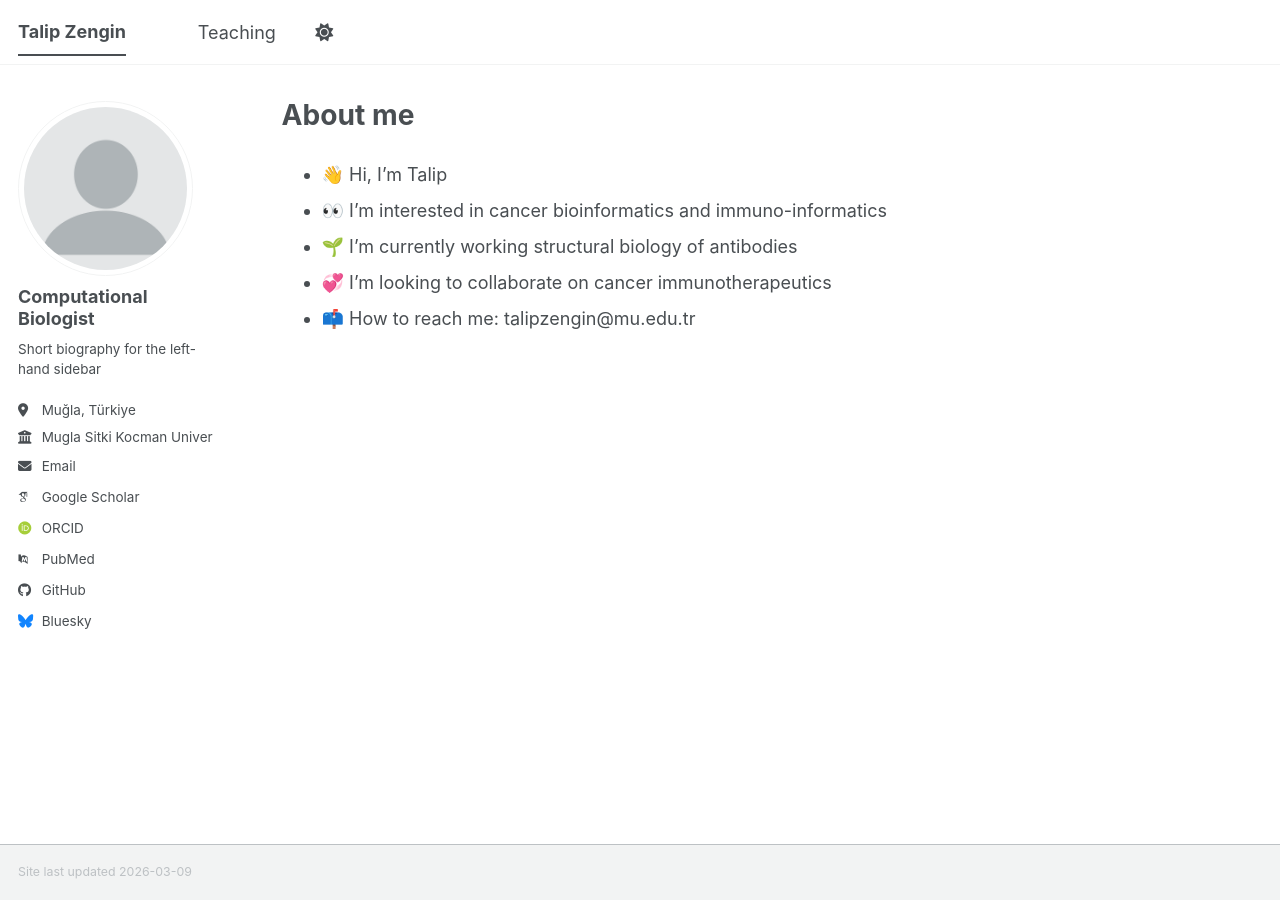
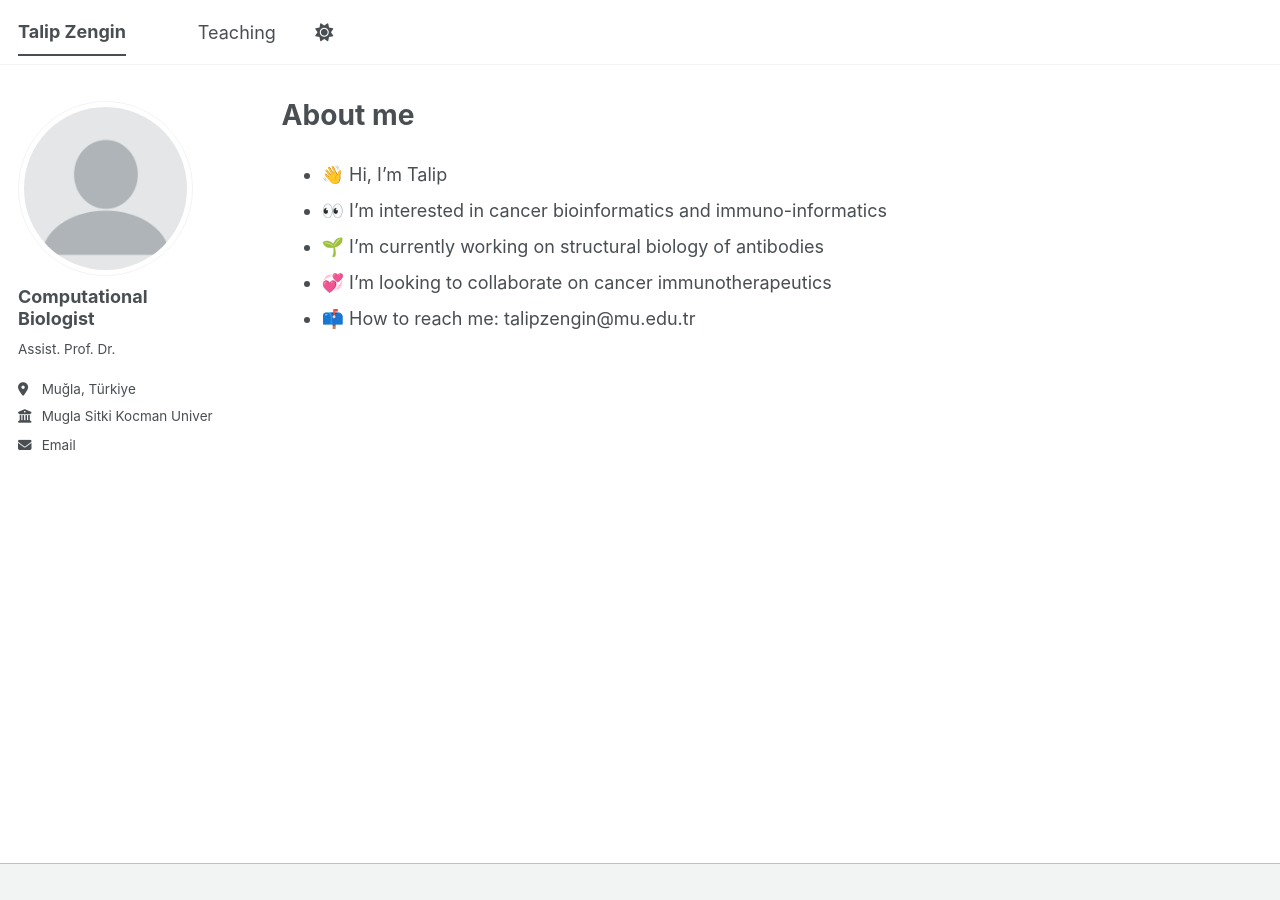
Before and after one commit to talipzengin/talipzengin.github.io, a Jekyll site: the page built from _pages/about.md, in a window 1280 px wide. Built offline with Jekyll 4.4.1, drawn with Linux system fonts in a browser that asks for light colours; some web fonts are replaced; a script bundle is joined from its source files by our own code; library files that are not in the unit come from our copies.

Commit message:
initial updates

```diff
--- a/_config.yml
+++ b/_config.yml
@@ -26,22 +26,22 @@ author:
   avatar           : "profile.png"
   name             : "Computational Biologist"
   pronouns         : # example: "she/her"
-  bio              : "Short biography for the left-hand sidebar"
+  bio              : "Assist. Prof. Dr."
+  employer         : "Mugla Sitki Kocman University"
   location         : "Muğla, Türkiye"
-  employer         : "Mugla Sitki Kocman University"
   uri              : # URL
   email            : "talipzengin@mu.edu.tr"
 
   # Academic websites
   academia         : # URL
   arxiv            : # URL - Update with the correct link to your profile
-  googlescholar    : "https://scholar.google.com/citations?user=PS_CX0AAAAAJ"
+  googlescholar    : #"https://scholar.google.com/citations?user=PS_CX0AAAAAJ"
   inspire-hep      : # URL
   impactstory      : # URL
-  orcid            : "https://orcid.org/yourorcidurl"
+  orcid            : #"https://orcid.org/yourorcidurl"
   semantic         : # URL
   ssrn             : # URL
-  pubmed           : "https://www.ncbi.nlm.nih.gov/pubmed/?term=john+snow"
+  pubmed           : #"https://www.ncbi.nlm.nih.gov/pubmed/?term=john+snow"
   researchgate     : # URL
   scopus           : # URL
   zotero           : # URL
@@ -51,13 +51,13 @@ author:
   bitbucket        : # Username - Update with your username on the site
   codepen          : # Username
   dribbble         : # Username
-  github           : "academicpages"
+  github           : #"academicpages"
   kaggle           : # Username
   stackoverflow    : # User number or user number and name (i.e., use "1" or "1/jeff-atwood")
 
   # Social media
   artstation       : # Username
-  bluesky          : "bsky.app" # Replace this with you Bluesky username
+  bluesky          : #"bsky.app" # Replace this with you Bluesky username
   facebook         : # Username
   flickr           : # Username
   foursquare       : # Username
--- a/_includes/footer.html
+++ b/_includes/footer.html
@@ -1,7 +1,8 @@
 {% include base_path %}
 
 {% if site.author.github or site.author.bitbucket or site.atom_feed.hide != true %}
-<!--<div class="page__footer-follow">
+<!--
+<div class="page__footer-follow">
   <ul class="social-icons">
     {% if site.data.ui-text[site.locale].follow_label %}
       <li><strong>{{ site.data.ui-text[site.locale].follow_label }}</strong></li>
@@ -16,10 +17,13 @@
     <li><a href="{% if site.atom_feed.path %}{{ site.atom_feed.path }}{% else %}{{ base_path }}/feed.xml{% endif %}"><i class="fa fa-fw fa-rss-square" aria-hidden="true"></i> {{ site.data.ui-text[site.locale].feed_label | default: "Feed" }}</a></li>
     {% endif %}
   </ul>
-</div>-->
+</div>
+-->
 {% endif %}
 
+<!--
 <div class="page__footer-copyright">
-  <!--&copy; {{ site.time | date: '%Y' }} {{ site.name | default: site.title }}, {{ site.data.ui-text[site.locale].powered_by | default: "Powered by" }} <a href="https://jekyllrb.com" rel="nofollow">Jekyll</a> &amp; <a href="https://github.com/academicpages/academicpages.github.io">AcademicPages</a>, a fork of <a href="https://mademistakes.com/work/minimal-mistakes-jekyll-theme/" rel="nofollow">Minimal Mistakes</a>.<br /> -->
-  Site last updated {{ "now" | date: '%Y-%m-%d' }}
+  &copy; {{ site.time | date: '%Y' }} {{ site.name | default: site.title }}, {{ site.data.ui-text[site.locale].powered_by | default: "Powered by" }} <a href="https://jekyllrb.com" rel="nofollow">Jekyll</a> &amp; <a href="https://github.com/academicpages/academicpages.github.io">AcademicPages</a>, a fork of <a href="https://mademistakes.com/work/minimal-mistakes-jekyll-theme/" rel="nofollow">Minimal Mistakes</a>.<br />
+  Last update: {{ "now" | date: '%Y-%m-%d' }}
 </div>
+-->
--- a/_includes/footer/custom.html
+++ b/_includes/footer/custom.html
@@ -1,6 +1,8 @@
 <!-- start custom footer snippets -->
 
-<!-- <a href="/sitemap/">Sitemap</a> -->
+<!--
+<a href="/sitemap/">Sitemap</a>
+-->
 
 <!-- Support for MatJax -->
 <script defer src="https://cdnjs.cloudflare.com/polyfill/v3/polyfill.min.js?features=es6"></script>
--- a/_pages/about.md
+++ b/_pages/about.md
@@ -9,6 +9,6 @@ redirect_from:
 
 - 👋 Hi, I’m Talip
 - 👀 I’m interested in cancer bioinformatics and immuno-informatics
-- 🌱 I’m currently working structural biology of antibodies
+- 🌱 I’m currently working on structural biology of antibodies
 - 💞️ I’m looking to collaborate on cancer immunotherapeutics
 - 📫 How to reach me: talipzengin@mu.edu.tr
```
